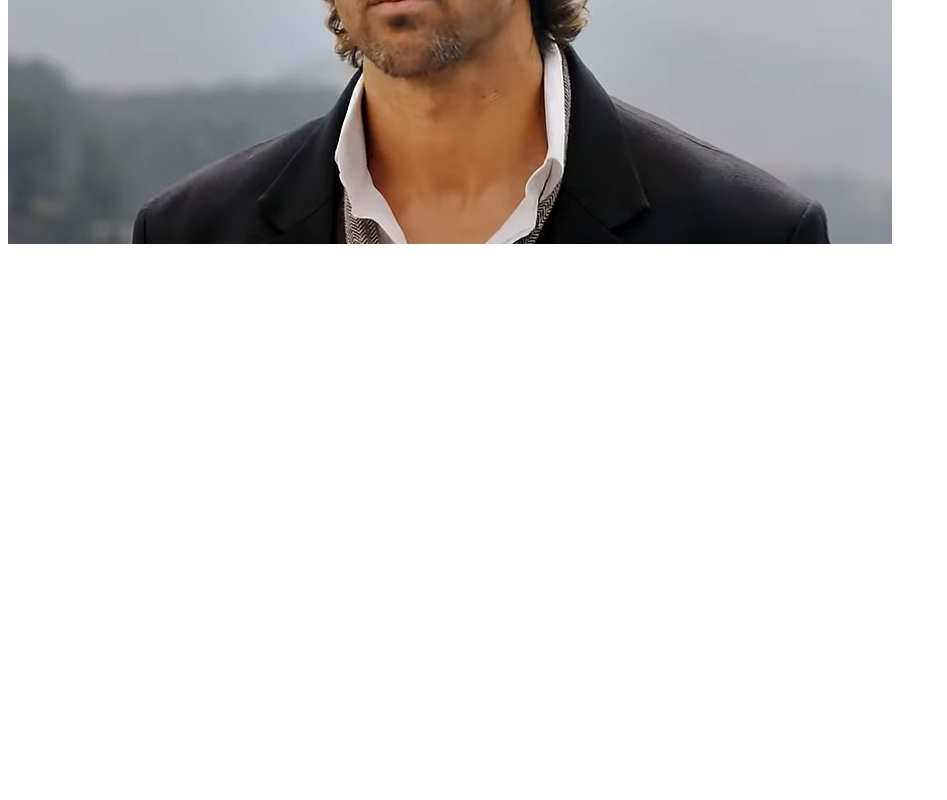
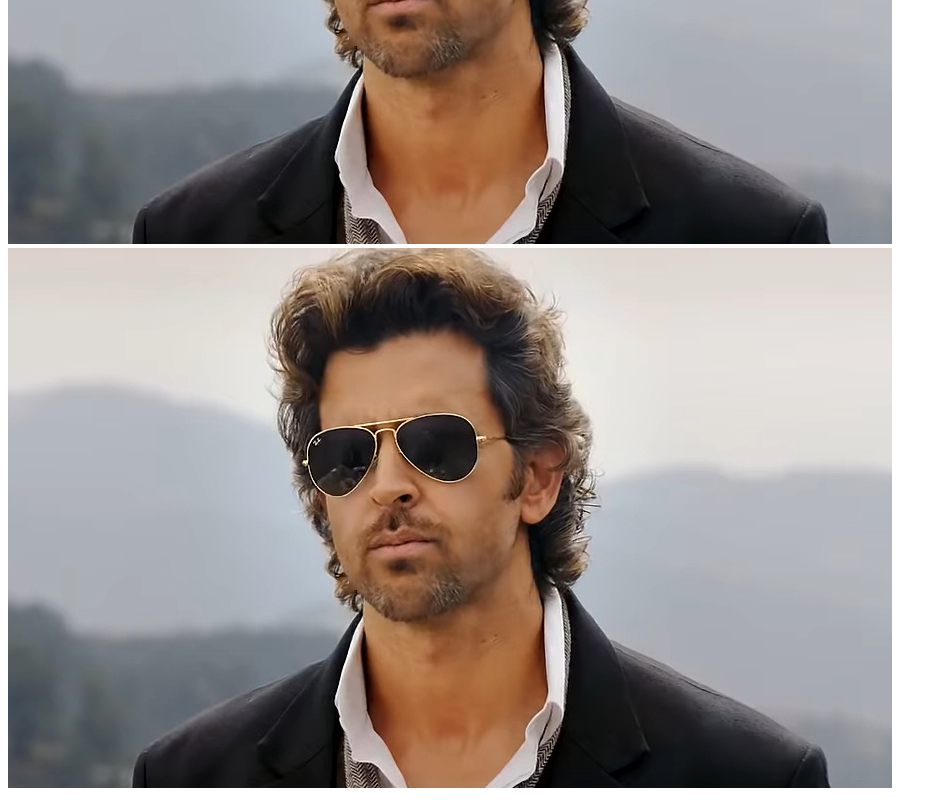
Before and after one commit to mohiminulb/my-second-repo, a plain HTML site: page index.html in a window 1280 px wide. Shown: the part 475-1275 px from the top of the page, without its empty margins (0-947 px from the left). Before the commit the page ends 800 px from the top, so only its background shows below. Drawn offline with Linux system fonts and the light colour scheme.

Commit message:
extra oic added

```diff
--- a/index.html
+++ b/index.html
@@ -12,6 +12,7 @@
     <h1>Lets do it now.</h1>
     <h3>New cod changed</h3>
     <img src="hr.png" alt="rhittik">
+    <img src="hr.png" alt="rhittik">
 
 </body>
 </html>
```
